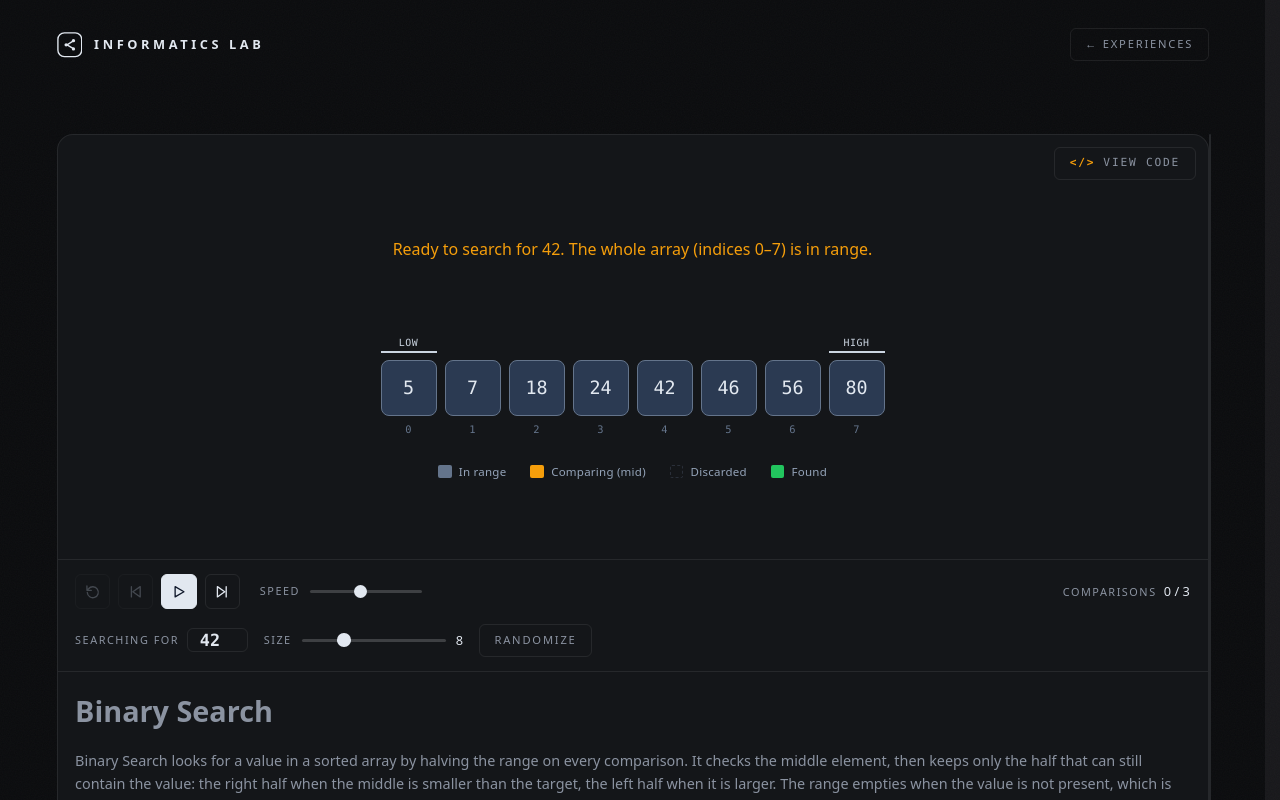
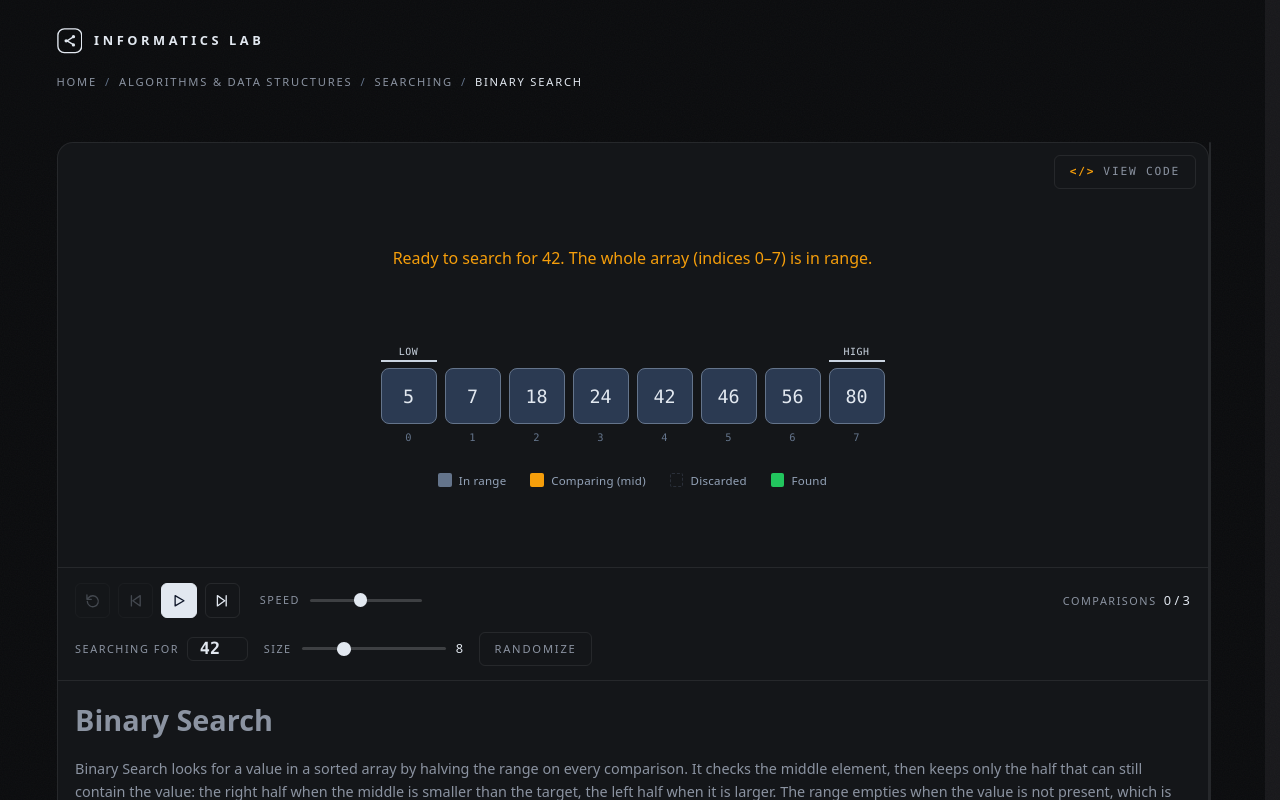
Before and after one commit to nicopowell/informatics-lab, a React (Vite) app: page /algorithms/searching/binary-search in a window 1280 px wide. Shown: the top 800 px of the page. Built offline with nearby package versions, Linux system fonts and the light colour scheme.

Commit message:
feat: replace the back button with a URL-derived breadcrumb

```diff
--- a/src/algorithms/binary-search/BinarySearchPage.tsx
+++ b/src/algorithms/binary-search/BinarySearchPage.tsx
@@ -75,11 +75,7 @@ function describeFrame(frame: BinarySearchFrame, values: number[]): string {
   return `Comparing ${value} with ${frame.key}: ${value} > ${frame.key}, so the key must be to the left.`
 }
 
-type BinarySearchPageProps = {
-  backTo: string
-}
-
-function BinarySearchPage({ backTo }: BinarySearchPageProps) {
+function BinarySearchPage() {
   const [search, setSearch] = useState(() => createSearchState(INITIAL_SIZE))
   const [speed, setSpeed] = useState(INITIAL_SPEED)
   const [showCode, setShowCode] = useState(false)
@@ -145,7 +141,6 @@ function BinarySearchPage({ backTo }: BinarySearchPageProps) {
           : 'experience binary-search'
       }
       style={{ '--step-duration': `${transition}ms` } as CSSProperties}
-      back={{ label: '← Experiences', to: backTo }}
     >
       <div className="experience__layout">
         <div className="experience__stage">
--- a/src/algorithms/bubble-sort/BubbleSortPage.tsx
+++ b/src/algorithms/bubble-sort/BubbleSortPage.tsx
@@ -38,11 +38,7 @@ function describeFrame(frame: BubbleSortFrame): string {
   return `${larger} > ${smaller}, so they exchange places`
 }
 
-type BubbleSortPageProps = {
-  backTo: string
-}
-
-function BubbleSortPage({ backTo }: BubbleSortPageProps) {
+function BubbleSortPage() {
   const [size, setSize] = useState(INITIAL_SIZE)
   const [values, setValues] = useState(() => createRandomArray(INITIAL_SIZE))
   const [movement, setMovement] = useState<FrameMovement>('none')
@@ -108,7 +104,6 @@ function BubbleSortPage({ backTo }: BubbleSortPageProps) {
           : 'experience bubble-sort'
       }
       style={{ '--step-duration': `${delay}ms` } as CSSProperties}
-      back={{ label: '← Experiences', to: backTo }}
     >
       <div className="experience__layout">
         <div className="experience__stage">
--- a/src/components/AppShell.tsx
+++ b/src/components/AppShell.tsx
@@ -1,38 +1,28 @@
 import type { CSSProperties, ReactNode } from 'react'
-import PageHeader, { PageHeaderBack } from './PageHeader'
+import Breadcrumb from './Breadcrumb'
+import PageHeader from './PageHeader'
 import './app-shell.css'
-
-type AppShellBack = {
-  label: string
-  to: string
-}
 
 type AppShellProps = {
   /** Extra root classes for the screen, e.g. the experience scope classes. */
   className?: string
   style?: CSSProperties
-  back?: AppShellBack
   footer?: ReactNode
   children: ReactNode
 }
 
 /*
- * The single page frame every screen renders: main element, header and
- * footer. Screens only provide their content and the navigation they need.
+ * The single page frame every screen renders: main element, header, breadcrumb
+ * and footer. Screens only provide their content.
  */
-function AppShell({ className, style, back, footer, children }: AppShellProps) {
+function AppShell({ className, style, footer, children }: AppShellProps) {
   return (
     <main
       className={className ? `app-shell ${className}` : 'app-shell'}
       style={style}
     >
-      <PageHeader
-        action={
-          back ? (
-            <PageHeaderBack label={back.label} to={back.to} />
-          ) : undefined
-        }
-      />
+      <PageHeader />
+      <Breadcrumb />
       {children}
       {footer ? <footer className="app-shell__footer">{footer}</footer> : null}
     </main>
--- /dev/null
+++ b/src/components/Breadcrumb.tsx
@@ -0,0 +1,45 @@
+import { Link, useParams } from 'react-router'
+import { MODULES } from '../modules/modules'
+import { breadcrumbTrail } from '../router'
+import type { RouteParams } from '../router'
+
+/*
+ * Navigation trail for the current page. It is derived from the URL and the
+ * catalogue, so every screen gets it without passing navigation props down.
+ * Ancestors are links; the last item is the page currently shown.
+ */
+function Breadcrumb() {
+  const params = useParams<RouteParams>()
+  const trail = breadcrumbTrail(params, MODULES)
+
+  return (
+    <nav className="breadcrumb" aria-label="Breadcrumb">
+      <ol className="breadcrumb__list">
+        {trail.map((item, index) => {
+          const isCurrent = index === trail.length - 1
+
+          return (
+            <li className="breadcrumb__item" key={item.to}>
+              {index > 0 ? (
+                <span className="breadcrumb__separator" aria-hidden="true">
+                  /
+                </span>
+              ) : null}
+              {isCurrent ? (
+                <span className="breadcrumb__current" aria-current="page">
+                  {item.label}
+                </span>
+              ) : (
+                <Link className="breadcrumb__link" to={item.to}>
+                  {item.label}
+                </Link>
+              )}
+            </li>
+          )
+        })}
+      </ol>
+    </nav>
+  )
+}
+
+export default Breadcrumb
--- a/src/components/PageHeader.tsx
+++ b/src/components/PageHeader.tsx
@@ -1,6 +1,3 @@
-import type { ReactNode } from 'react'
-import { Link } from 'react-router'
-
 function LogoMark() {
   return (
     <svg className="page-header__logo" viewBox="0 0 28 28" fill="none" aria-hidden="true">
@@ -26,34 +23,15 @@ function LogoMark() {
   )
 }
 
-type PageHeaderProps = {
-  action?: ReactNode
-}
-
-function PageHeader({ action }: PageHeaderProps) {
+function PageHeader() {
   return (
     <header className="page-header">
       <div className="page-header__brand">
         <LogoMark />
         <span className="page-header__wordmark">Informatics Lab</span>
       </div>
-      {action}
     </header>
   )
 }
 
-type PageHeaderBackProps = {
-  label: string
-  to: string
-}
-
-function PageHeaderBack({ label, to }: PageHeaderBackProps) {
-  return (
-    <Link to={to} className="ui-button">
-      {label}
-    </Link>
-  )
-}
-
-export { PageHeaderBack }
 export default PageHeader
--- a/src/components/app-shell.css
+++ b/src/components/app-shell.css
@@ -30,13 +30,8 @@
   z-index: 2;
   display: flex;
   align-items: center;
-  justify-content: space-between;
   gap: 1rem;
-  /* The back button is slightly taller than the brand. Fixing the height
-     keeps the header identical with and without an action, so navigating
-     from the home page no longer shifts the logo and the content below. */
-  min-height: 2.1rem;
-  margin-bottom: 4.5rem;
+  margin-bottom: 1.25rem;
 }
 
 .page-header__brand {
@@ -57,6 +52,53 @@
   font-weight: 600;
   letter-spacing: 0.28em;
   text-transform: uppercase;
+}
+
+/*
+ * Navigation trail for the current page, under the header. Ancestors are
+ * links; the last item marks where the reader is.
+ */
+.breadcrumb {
+  position: relative;
+  z-index: 2;
+  margin-bottom: 3.25rem;
+  font-size: 0.7rem;
+  letter-spacing: 0.16em;
+  text-transform: uppercase;
+}
+
+.breadcrumb__list {
+  display: flex;
+  flex-wrap: wrap;
+  align-items: center;
+  gap: 0.5rem;
+  margin: 0;
+  padding: 0;
+  list-style: none;
+}
+
+.breadcrumb__item {
+  display: flex;
+  align-items: center;
+  gap: 0.5rem;
+}
+
+.breadcrumb__link {
+  color: var(--color-text-muted);
+  text-decoration: none;
+  transition: color 0.15s ease;
+}
+
+.breadcrumb__link:hover {
+  color: var(--color-text);
+}
+
+.breadcrumb__separator {
+  color: var(--color-neutral);
+}
+
+.breadcrumb__current {
+  color: var(--color-text);
 }
 
 /*
@@ -101,6 +143,10 @@
 
 @media (max-width: 720px) {
   .page-header {
-    margin-bottom: 3rem;
+    margin-bottom: 1rem;
+  }
+
+  .breadcrumb {
+    margin-bottom: 2rem;
   }
 }
--- a/src/modules/ExperiencesPage.tsx
+++ b/src/modules/ExperiencesPage.tsx
@@ -1,6 +1,6 @@
 import AppShell from '../components/AppShell'
 import CatalogueCard from '../components/CatalogueCard'
-import { experiencePath, modulePath } from '../router'
+import { experiencePath } from '../router'
 import type { ModuleInfo, Topic } from './modules'
 import ExperienceArt from './experienceArt'
 import './modules.css'
@@ -17,10 +17,7 @@ function ExperiencesPage({
   implementedExperiences,
 }: ExperiencesPageProps) {
   return (
-    <AppShell
-      back={{ label: '← Topics', to: modulePath(moduleInfo.id) }}
-      footer="© 2026 Informatics Lab"
-    >
+    <AppShell footer="© 2026 Informatics Lab">
       <section className="modules__main">
         <p className="modules__kicker">{moduleInfo.title}</p>
         <h1 className="modules__title">{topic.title}</h1>
--- a/src/modules/TopicsPage.tsx
+++ b/src/modules/TopicsPage.tsx
@@ -11,10 +11,7 @@ type TopicsPageProps = {
 
 function TopicsPage({ moduleInfo }: TopicsPageProps) {
   return (
-    <AppShell
-      back={{ label: '← Modules', to: '/' }}
-      footer="© 2026 Informatics Lab"
-    >
+    <AppShell footer="© 2026 Informatics Lab">
       <section className="modules__main">
         <p className="modules__kicker">{moduleInfo.subtitle}</p>
         <h1 className="modules__title">{moduleInfo.title}</h1>
--- a/src/router.ts
+++ b/src/router.ts
@@ -62,3 +62,42 @@ export function experiencePath(
 ): string {
   return `/${moduleId}/${topicId}/${experienceId}`
 }
+
+export type BreadcrumbItem = {
+  label: string
+  to: string
+}
+
+/*
+ * The breadcrumb mirrors the URL hierarchy: Home, then every segment that
+ * resolves against the catalogue. The last item is the page currently shown.
+ */
+export function breadcrumbTrail(
+  params: RouteParams,
+  modules: ModuleInfo[],
+): BreadcrumbItem[] {
+  const trail: BreadcrumbItem[] = [{ label: 'Home', to: '/' }]
+
+  const moduleInfo = resolveModule(params, modules)
+  if (!moduleInfo) {
+    return trail
+  }
+  trail.push({ label: moduleInfo.title, to: modulePath(moduleInfo.id) })
+
+  const topic = resolveTopic(params, modules)
+  if (!topic) {
+    return trail
+  }
+  trail.push({ label: topic.title, to: topicPath(moduleInfo.id, topic.id) })
+
+  const experience = resolveExperience(params, modules)
+  if (!experience) {
+    return trail
+  }
+  trail.push({
+    label: experience.title,
+    to: experiencePath(moduleInfo.id, topic.id, experience.id),
+  })
+
+  return trail
+}
--- a/src/routes/ExperienceScreen.tsx
+++ b/src/routes/ExperienceScreen.tsx
@@ -30,7 +30,7 @@ function ExperienceScreen() {
     return <Navigate to={topicPath(moduleInfo.id, topic.id)} replace />
   }
 
-  return <Page backTo={topicPath(moduleInfo.id, topic.id)} />
+  return <Page />
 }
 
 export default ExperienceScreen
--- a/src/routes/experiences.ts
+++ b/src/routes/experiences.ts
@@ -2,13 +2,9 @@ import type { ComponentType } from 'react'
 import BinarySearchPage from '../algorithms/binary-search/BinarySearchPage'
 import BubbleSortPage from '../algorithms/bubble-sort/BubbleSortPage'
 
-export type ExperiencePageProps = {
-  backTo: string
-}
-
 // Implemented experiences. This map is the single source of truth for what the
 // catalogue may offer as available.
-export const EXPERIENCES: Record<string, ComponentType<ExperiencePageProps>> = {
+export const EXPERIENCES: Record<string, ComponentType> = {
   'bubble-sort': BubbleSortPage,
   'binary-search': BinarySearchPage,
 }
```
Also changed, not shown: 2 other files (tests, documents, lock files or other folders).
